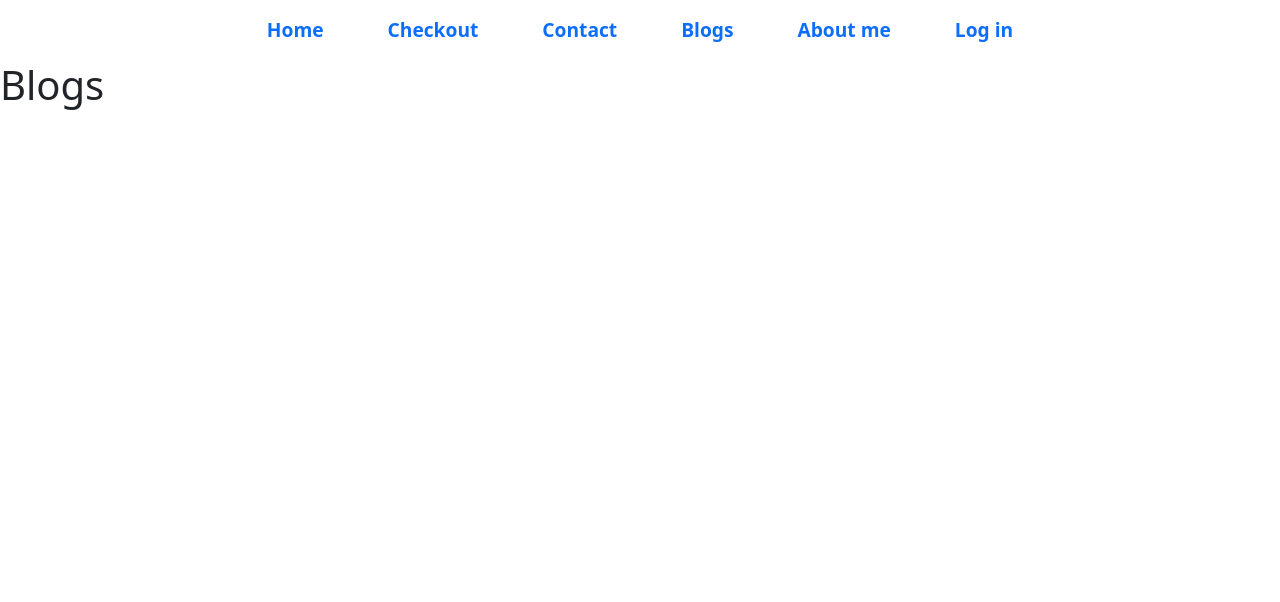
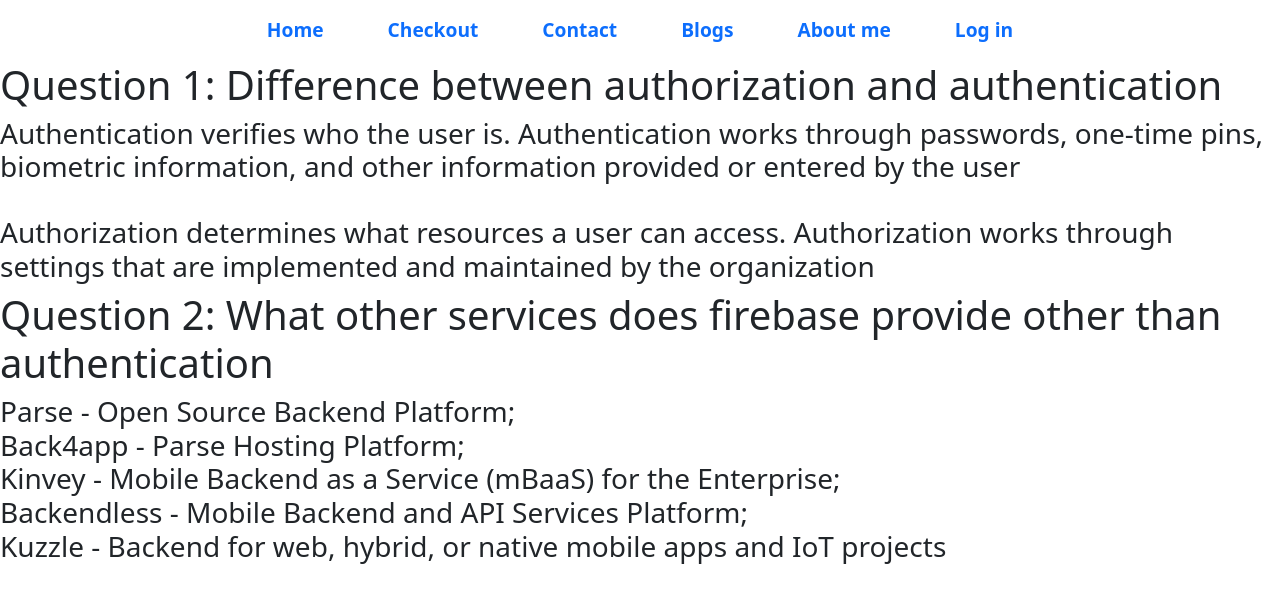
Before and after one commit to farabi1/independent-service-provider, a React (Create React App) app: page /blogs in a window 1280 px wide. Shown: the top 602 px of the page. Built offline with nearby package versions, Linux system fonts and the light colour scheme; no server answers.

Commit message:
UnFinished Project

```diff
--- a/src/components/Blogs/Blogs.js
+++ b/src/components/Blogs/Blogs.js
@@ -3,7 +3,20 @@
 const Blogs = () => {
     return (
         <div>
-            <h1>Blogs</h1>
+            <div>
+                <h1>Question 1: Difference between authorization and authentication</h1>
+                <h3>Authentication verifies who the user is.	Authentication works through passwords, one-time pins, biometric information, and other information provided or entered by the user</h3> <br />
+                <h3>Authorization determines what resources a user can access.
+                    Authorization works through settings that are implemented and maintained by the organization</h3>
+            </div>
+            <div>
+                <h1>Question 2: What other services does firebase provide other than authentication</h1>
+                <h3>Parse - Open Source Backend Platform;<br />
+                    Back4app - Parse Hosting Platform;<br />
+                    Kinvey - Mobile Backend as a Service (mBaaS) for the Enterprise;<br />
+                    Backendless - Mobile Backend and API Services Platform;<br />
+                    Kuzzle - Backend for web, hybrid, or native mobile apps and IoT projects</h3>
+            </div>
         </div>
     );
 };
```
